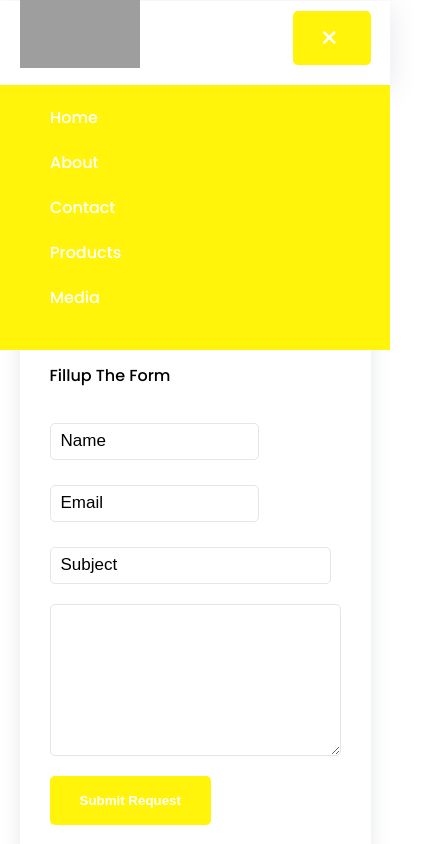
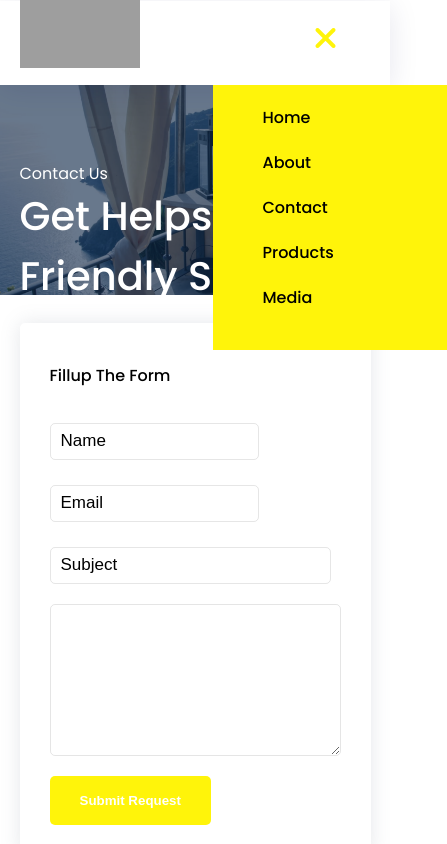
Before and after one commit to hiWisdom/acmen, a React (Create React App) app: page /contact in a window 390 px wide. Both pictures are taken after a click on the button 329 px from the left and 37 px from the top of the page. Shown: the top 844 px of the page, 447 px wide, since content can reach past the window. Built offline with nearby package versions, Linux system fonts and the light colour scheme; grey boxes are pictures that could not be loaded.

Commit message:
website update

```diff
--- a/src/components/common/footer/footer.css
+++ b/src/components/common/footer/footer.css
@@ -97,6 +97,16 @@ footer ul li {
   font-style: italic;
 }
 
+.acmen-company-font-small {
+  cursor: pointer;
+  transition: all .2s ease-in-out;
+}
+
+.acmen-company-font-small:hover {
+  text-decoration: underline 2px #fff40a;
+  transition: all .2s ease-in-out;
+}
+
 @media screen and (max-width: 800px) {
 
   footer .container {
@@ -164,6 +174,7 @@ footer ul li {
 
   .acmen-company-font-small {
     margin-bottom: 0.5em;
+    cursor: pointer;
   }
 
   .subscribe-container {
--- a/src/components/common/header/Header.jsx
+++ b/src/components/common/header/Header.jsx
@@ -18,7 +18,7 @@ const Header = () => {
             <ul className={navList ? "small" : "flex"}>
               {nav.map((list, index) => (
                 <li key={index}>
-                  <Link to={list.path}>{list.text}</Link>
+                  <Link to={list.path} id="nav-list">{list.text}</Link>
                 </li>
               ))}
             </ul>
@@ -34,12 +34,14 @@ const Header = () => {
 
           <div className='toggle'>
 
-            <button onClick={() => setNavList(!navList)}>
+            <button className="navList-toggle-button" onClick={() => setNavList(!navList)}>
 
               {navList ? <i className='fa fa-times navList-icon'></i> : <i className='fa fa-bars navList-icon'></i>}
 
             </button>
           </div>
+
+
         </div>
       </header>
     </>
--- a/src/components/common/header/header.css
+++ b/src/components/common/header/header.css
@@ -50,7 +50,7 @@ header .toggle {
 }
 
 .navList-icon {
-  font-size: 20px;
+  font-size: xx-large;
 }
 
 @media screen and (max-width: 768px) {
@@ -72,8 +72,8 @@ header .toggle {
   header .small {
     position: absolute;
     top: 10vh;
-    left: 0;
-    width: 100%;
+    left: 1;
+    width: 60%;
     background-color: #fff40a;
     padding: 20px;
   }
@@ -89,4 +89,22 @@ header .toggle {
     width: 120px;
     margin-top: -0.5px
   }
+
+  .navList-toggle-button {
+    background-color: white;
+    color:#fff40a;
+  }
+
+  .navList-toggle-button i{
+    font-size: xx-large;
+  }
+
+  #nav-list {
+    color: black !important;
+  }
+
+  #nav-list:hover {
+    color: white !important;
+  }
+
 }
--- a/src/components/home/Home.jsx
+++ b/src/components/home/Home.jsx
@@ -12,11 +12,11 @@ const Home = () => {
     <>
       <Hero />
       <Featured />
-      <Recent />
+      {/* <Recent />
+      <Location /> */}
+      {/* <Team />
+      <Price /> */}
       <Awards />
-      <Location />
-      <Team />
-      <Price />
     </>
   )
 }
```
